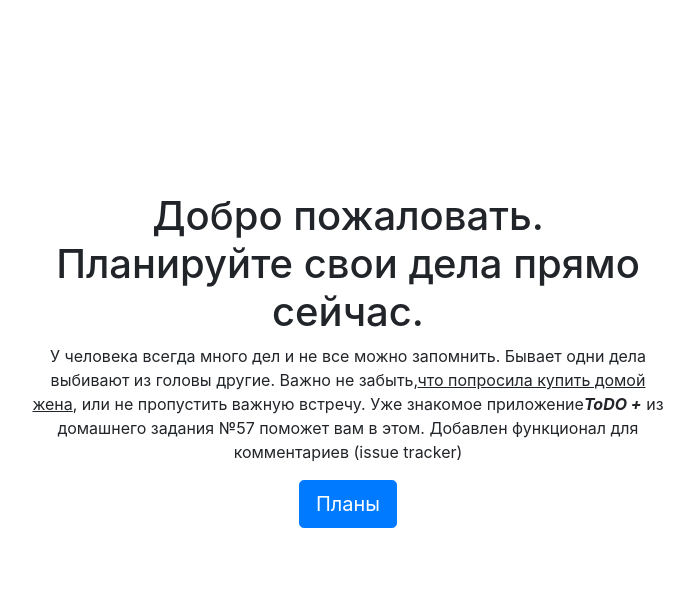
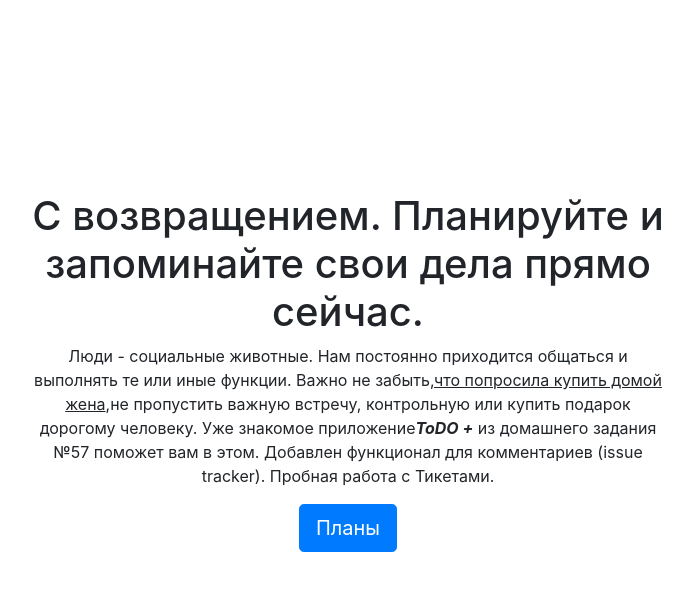
Before and after one commit to Yerzhanov/Homework_70_Samat_Yerzhanov, a Django app: template templates/todo/home.html in a window 1280 px wide. Shown: the part 56-647 px from the top of the page, without its empty margins (292-986 px from the left). Run offline with Django 4.2, Linux system fonts and the light colour scheme; the template is opened without the code that fills it, so the values that code supplies are empty; some libraries are stand-ins or nearby versions.

```diff
--- a/templates/todo/home.html
+++ b/templates/todo/home.html
@@ -10,11 +10,11 @@
 <div class="row justify-content-center mt-5">
         <div class="col-md-7 text-center">
 
-                 <h1>Добро пожаловать. Планируйте свои дела прямо сейчас.</h1>
-            <p>У человека всегда много дел и не все можно запомнить. Бывает одни дела выбивают из головы другие.
-                Важно не забыть,<u>что попросила купить домой жена</u>, или не пропустить важную встречу.
+                 <h1>С возвращением. Планируйте и запоминайте свои дела прямо сейчас.</h1>
+            <p>Люди - социальные животные. Нам постоянно приходится общаться и выполнять те или иные функции.
+                Важно не забыть,<u>что попросила купить домой жена</u>,не пропустить важную встречу, контрольную или купить подарок дорогому человеку.
                 Уже знакомое приложение<b><i>ToDO +</i></b> из домашнего задания №57 поможет вам в этом.
-            Добавлен функционал для комментариев (issue tracker)</p>
+            Добавлен функционал для комментариев (issue tracker). Пробная работа с Тикетами.</p>
         <a role="button" class="btn btn-primary btn-lg" href="{% url 'currenttodos' %}">Планы</a>
         </div>
     </div>
```
